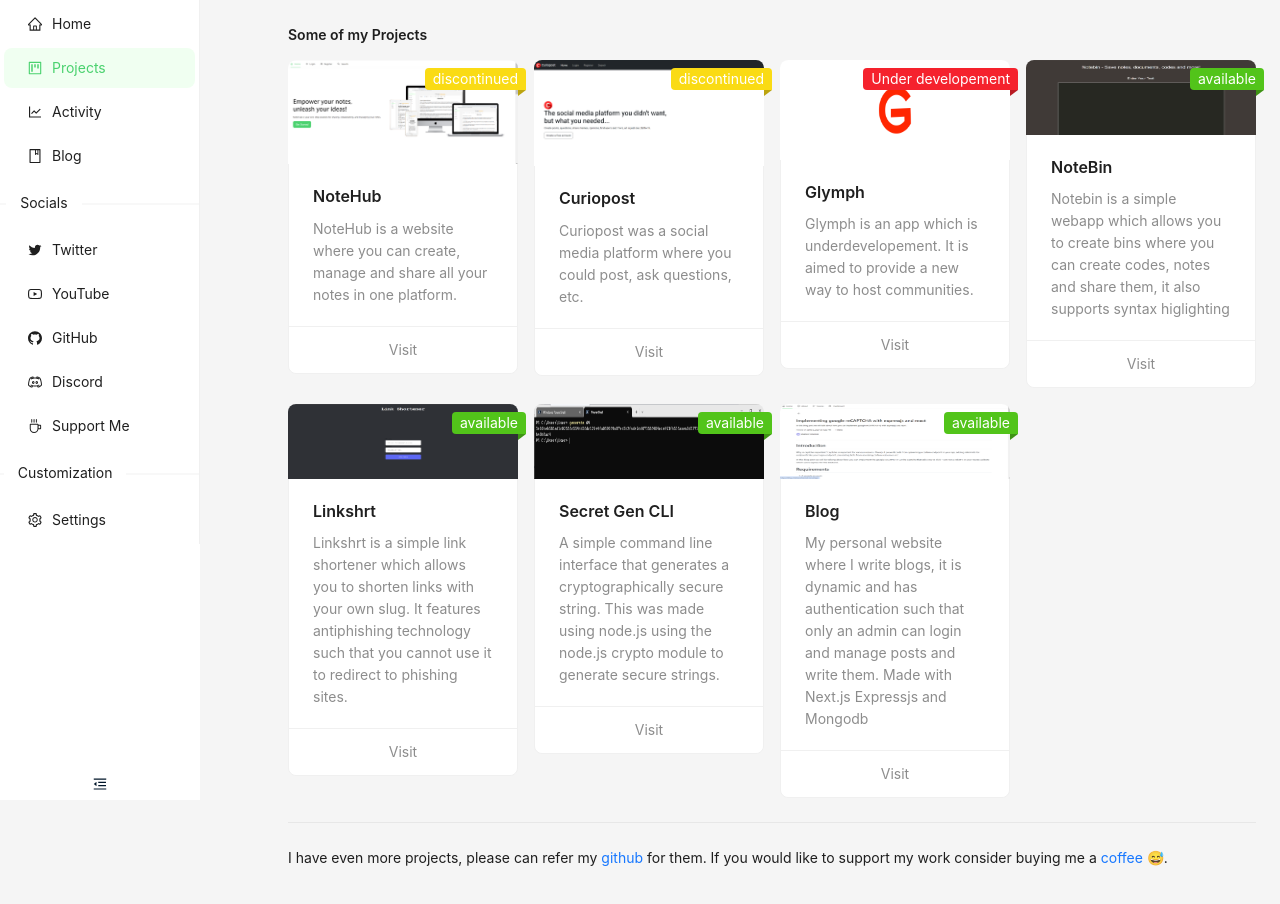
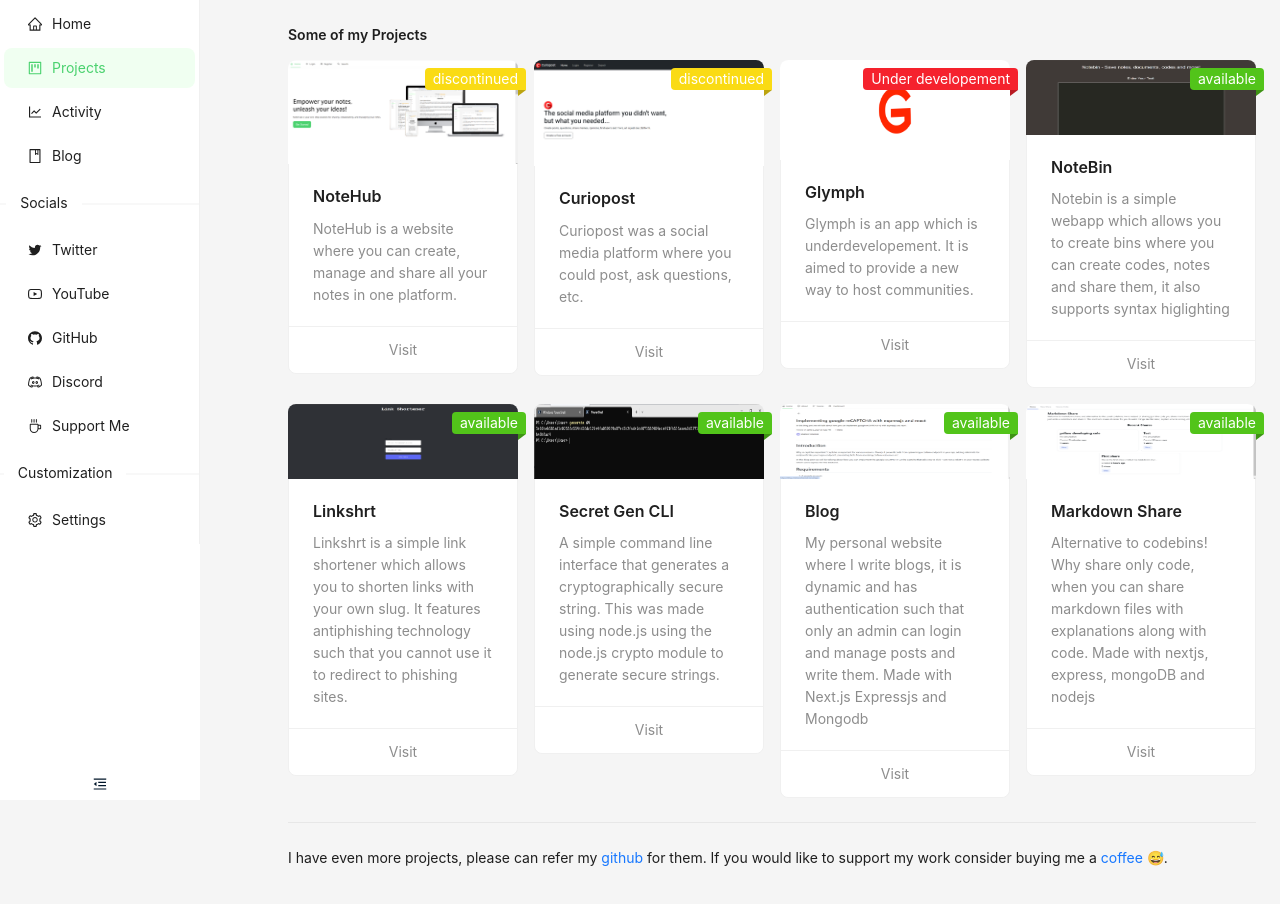
Before and after one commit to spicybirsge/portofolio-new, a React (Create React App) app: page /projects in a window 1280 px wide. Shown: the top 904 px of the page. Built offline with nearby package versions, Linux system fonts and the light colour scheme.

Commit message:
update projects

```diff
--- a/src/pages/Projects.jsx
+++ b/src/pages/Projects.jsx
@@ -98,6 +98,19 @@ export default function Projects() {
 
                 </Card></Badge.Ribbon>
             </Col>
+            <Col xs={24} sm={12} md={8} lg={8} xl={6}>
+            <Badge.Ribbon text="available" color="green"> <Card
+               actions={[
+
+                <Typography.Text ><a href="https://markdownshare.vercel.app/" target="_blank" >Visit</a></Typography.Text>
+               ]}
+                    hoverable
+                    cover={<img alt="example" src={process.env.PUBLIC_URL+"/assets/markdownshare.png"} height={75} />}
+                >
+                    <Meta title="Markdown Share" description="Alternative to codebins! Why share only code, when you can share markdown files with explanations along with code. Made with nextjs, express, mongoDB and nodejs" />
+
+                </Card></Badge.Ribbon>
+            </Col>
         </Row>
         <Divider></Divider>
 
```
Also changed, not shown: public/assets/markdownshare.png (added).
